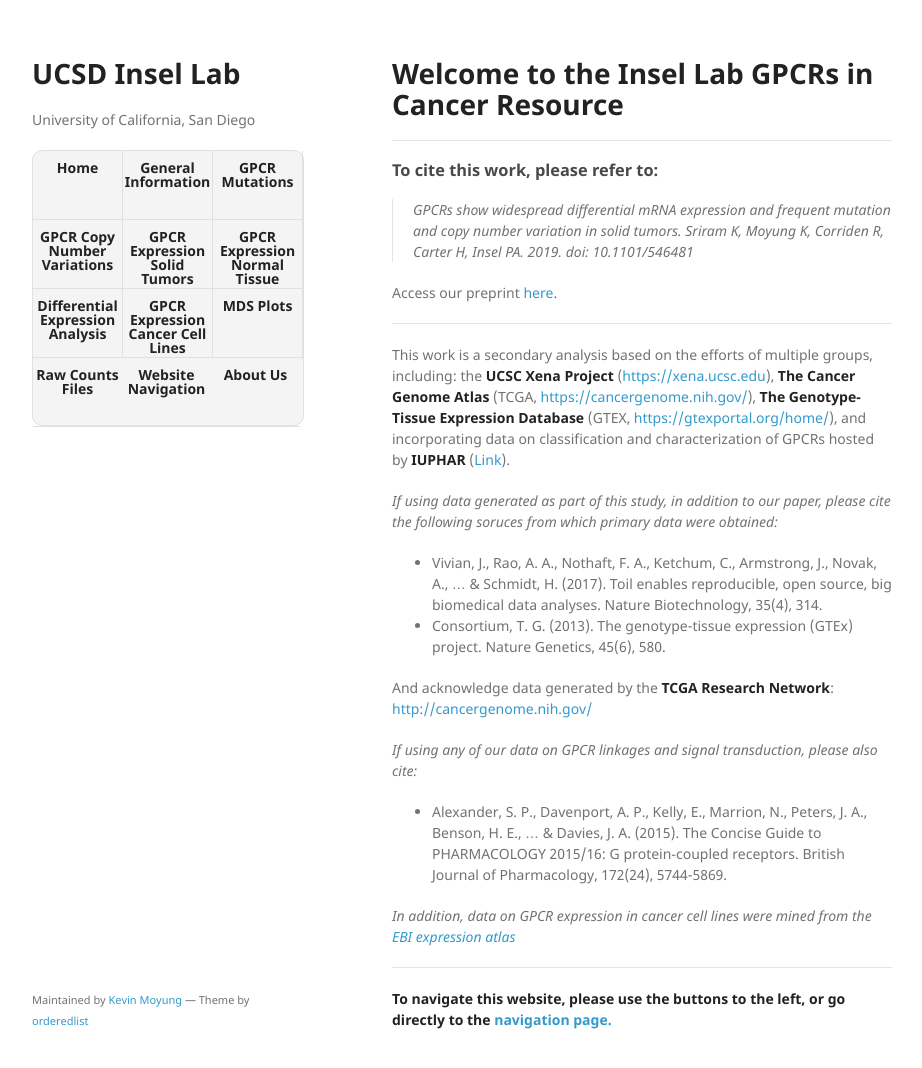
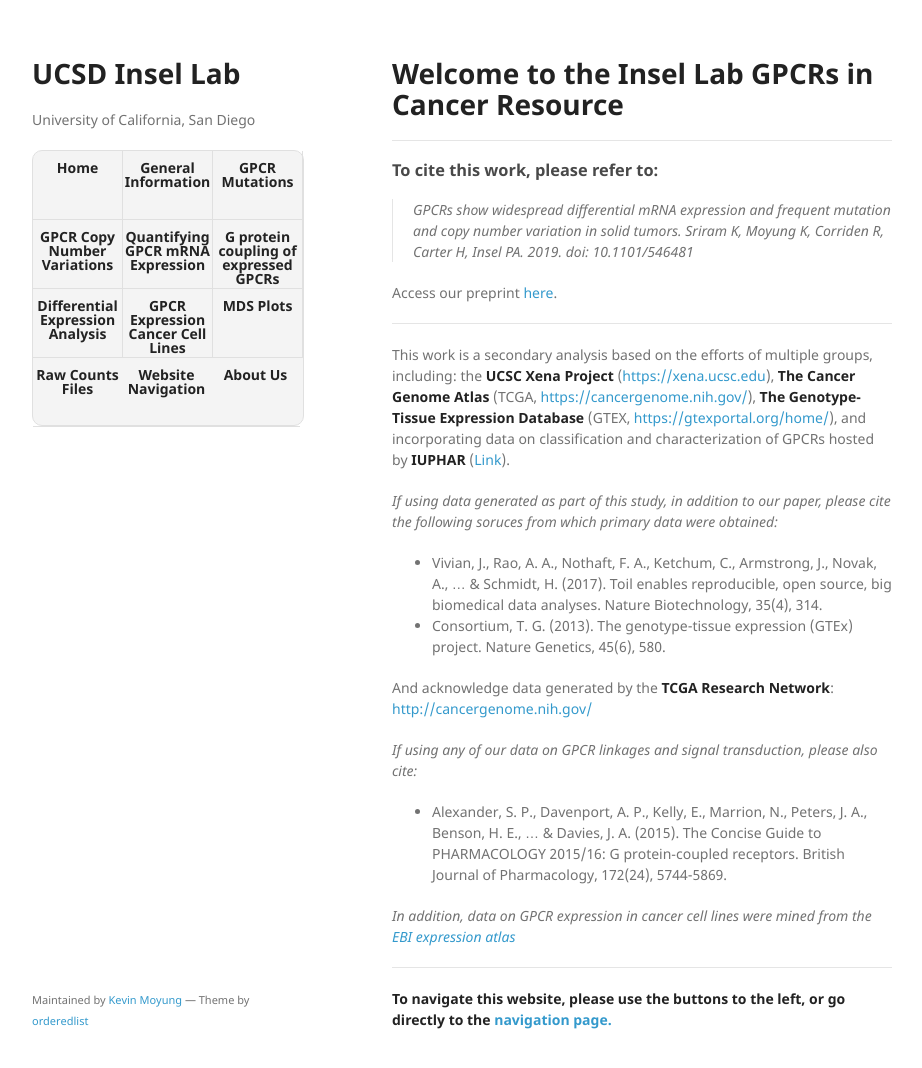
Before and after one commit to insellab/insellab.github.io, a Jekyll site: the page built from index.md, in a window 1280 px wide and 1100 px high. Shown: the top 1068 px of the window, without its empty margins (178-1100 px from the left). Built offline with Jekyll 4.4.1, drawn with Linux system fonts in a browser that asks for light colours; our own code applies the rules of GitHub Pages for plain Markdown files.

Commit message:
Update default.html

```diff
--- a/_layouts/default.html
+++ b/_layouts/default.html
@@ -31,8 +31,8 @@
             <li><a href="https://insellab.github.io/data"><strong>General Information</strong></a></li>
             <li><a href="https://insellab.github.io/gpcr_mutations"><strong>GPCR Mutations</strong></a></li>
             <li><a href="https://insellab.github.io/gpcr_cnv"><strong>GPCR Copy Number Variations</strong></a></li>
-            <li><a href="https://insellab.github.io/gpcr_tcga_exp"><strong>GPCR Expression Solid Tumors</strong></a></li>
-            <li><a href="https://insellab.github.io/gpcr_gtex_exp"><strong>GPCR Expression Normal Tissue</strong></a></li>
+            <li><a href="https://insellab.github.io/gpcr_tcga_exp"><strong>Quantifying GPCR mRNA Expression</strong></a></li>
+            <li><a href="https://insellab.github.io/gpcr_gtex_exp"><strong>G protein coupling of expressed GPCRs</strong></a></li>
             <li><a href="https://insellab.github.io/gpcr_DE"><strong>Differential Expression Analysis</strong></a></li>
             <li><a href="https://insellab.github.io/gpcr_cells_exp"><strong>GPCR Expression Cancer Cell Lines</strong></a></li>
             <li><a href="https://insellab.github.io/mds_plots"><strong>MDS Plots</strong></a></li>
```
